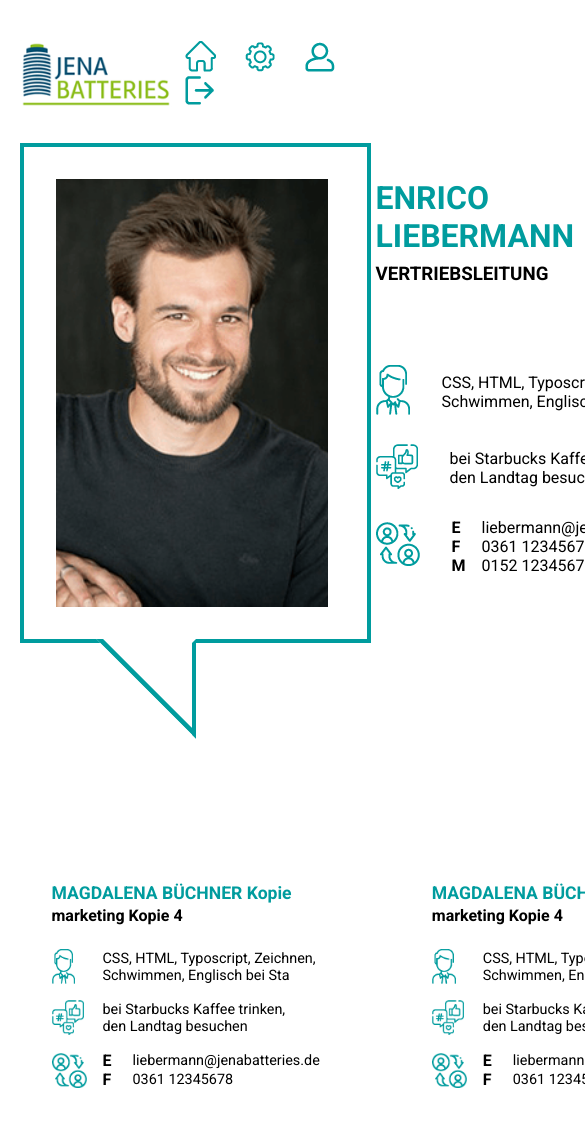
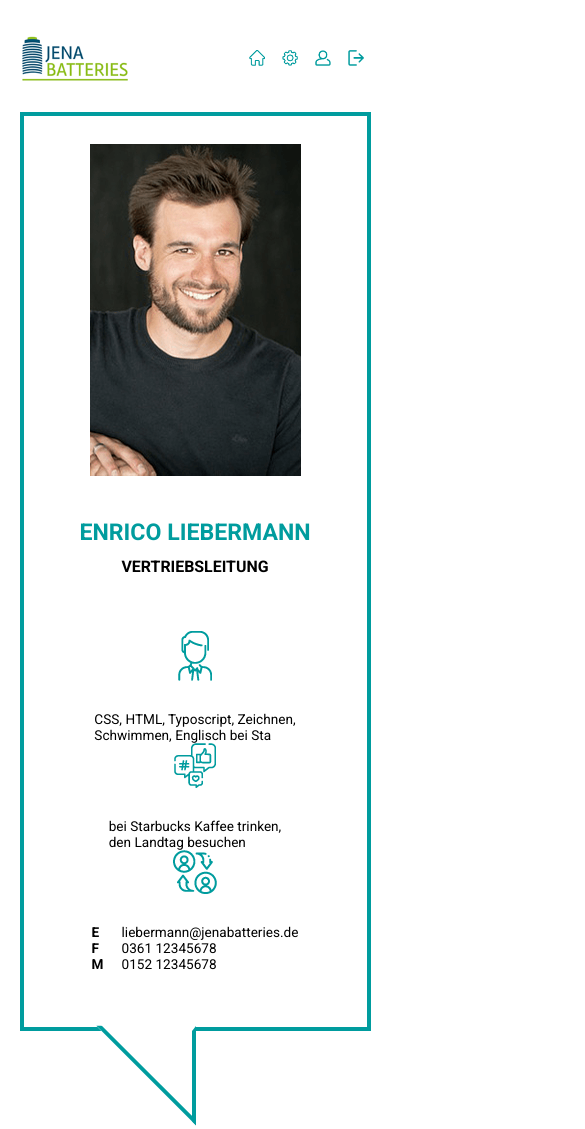
Before and after one commit to abdullahmehboob20s/Jeena-Batteries, a plain HTML site: page index.html in a window 390 px wide. Shown: the top 1129 px of the page, 585 px wide, since content can reach past the window. Drawn offline with Linux system fonts and the light colour scheme.

Commit message:
Update style.css

```diff
--- a/style.css
+++ b/style.css
@@ -12,13 +12,15 @@
   --main-color : #009C9E;
   font-size: 100%;
 }
-
-
+body{
+  background-color: #F3E7C8;
+}
 .container{
   width: 90%;
   max-width: 1050px;
   margin: 0 auto;
-  padding: 2.5rem 0;
+  padding: 2.5rem 3rem;
+  background-color: white;
 }
 
 
@@ -87,7 +89,7 @@
   width: 100px;
   height: 100px;
   background-color: transparent;
-  border-top: 4px solid white;
+  border-top: 5px solid white;
   border-left: 4px solid var(--main-color);
   border-bottom: 4px solid var(--main-color);
   border-right: 4px solid var(--main-color);
@@ -192,21 +194,25 @@
 
 .main_section{
   display: flex;
-
+  padding-bottom: 3rem;
 }
 
 .main_sec_details{
-  flex: 1;
+  /* flex: 1; */
 }
 
 .main_sec_image{
-  flex: .4;
+  /* flex: .4; */
+
+  width: 20%;
   margin-right: 2rem;
+  /* border: 2px solid red; */
 }
 
 .main_sec_image img{
   width: 100%;
   height: 100%;
+  object-fit: contain;
 }
 .main_sec_details_content{
   margin-top: 1.5rem;
@@ -283,3 +289,293 @@ footer img{
 /* ================================================== FOOTER ENDS ========================================================== */
 /* ============================================================================================================================ */
 /* ============================================================================================================================ */
+
+
+
+
+
+
+@media (max-width :1010px){
+  .main_sections{
+    grid-gap: 3rem;
+  }
+
+  .main_section{
+    display: flex;
+
+  }
+
+
+
+  .main_sec_image{
+
+    margin-right: 1rem;
+  }
+
+}
+@media (max-width :940px){
+  :root{
+    font-size: 85%;
+  }
+
+  .cliped_path{
+    top: 99.9%;
+    left: 30%;
+    background-color: white;
+  }
+}
+
+
+@media (max-width : 850px){
+  body{
+    background-color: white;
+  }
+  .container{
+    width: 90%;
+    max-width: 1050px;
+    margin: 0 auto;
+    padding: 2.5rem 0rem;
+    background-color: white;
+  }
+
+  .main_sections{
+    width: 100%;
+    display: grid;
+    grid-template-columns: 1fr ;
+    grid-auto-rows: auto;
+    grid-gap: 5rem;
+    margin-bottom: 20rem;
+  }
+  .main_section{
+    display: flex;
+    padding-bottom: 3rem;
+    /* border: 2px solid red; */
+    height: 250px;
+  }
+
+  .main_sec_image{
+    /* flex: .4; */
+    width: 20%;
+    margin-right: 2rem;
+  }
+  .main_sec_image img{
+    width: 100%;
+    height: 100%;
+  }
+
+
+}
+
+
+@media (max-width : 800px){
+  .hero{
+    position: relative;
+    width: 100%;
+    height: 380px;
+    border: 4px solid var(--main-color);
+    margin-top: 2rem;
+    padding: 2rem;
+    display: flex;
+    margin-bottom: 15rem;
+  }
+
+  .hero_right{
+    flex: 1;
+    height: 100%;
+    display: flex;
+    flex-direction: column;
+  }
+
+  .hero_title{
+    color: var(--main-color);
+    margin-bottom: .5rem;
+  }
+
+  .hero_details{
+    padding: 2rem 0;
+    flex: 1;
+    margin-top: .5rem;
+    display: flex;
+    flex-direction: column;
+    justify-content: space-between;
+  }
+
+
+}
+
+
+@media (max-width : 710px){
+  .hero{
+    height: auto;
+    flex-direction: column;
+    align-items: center;
+  }
+  .hero_left{
+    margin-right: 0rem;
+    margin-bottom: 3rem;
+  }
+
+  .hero_details{
+    margin-top:2rem;
+    display: flex;
+    flex-direction: column;
+    justify-content: space-between;
+  }
+  .hero_right{
+    flex: 1;
+    height: 350px;
+    width: 100%;
+    display: flex;
+    flex-direction: column;
+  }
+
+
+  .main_sec_image{
+    /* flex: .4; */
+    width: 25%;
+    margin-right: 2rem;
+  }
+  .main_sec_image img{
+    width: 100%;
+    height: 100%;
+  }
+
+  footer{
+    display: flex;
+    justify-content: center;
+  }
+
+  footer img{
+    width: 120px;
+    height: 120px;
+    object-fit: contain;
+    margin: 0 1rem;
+  }
+
+}
+
+@media (max-width : 540px){
+
+
+  .header_image{
+    width: 130px;
+    height: 100%;
+
+  }
+
+  .header_image img{
+    width: 100%;
+    height: 100%;
+  }
+
+  .header_links img{
+    width: 25px;
+    height: 25px;
+    object-fit: contain;
+    margin: 0 .5rem;
+    cursor: pointer;
+    /* border: 2px solid red;  */
+
+  }
+  footer img{
+    width: 90px;
+    height: 90px;
+    object-fit: contain;
+    margin: 0 1rem;
+  }
+}
+
+
+@media (max-width : 480px){
+  .main_section{
+    display: flex;
+    /* border: 2px solid red; */
+    padding-bottom: 3rem;
+    flex-direction: column;
+    height: auto;
+    align-items: center;
+  }
+  .main_sec_image{
+    /* flex: .4; */
+    /* border: 2px solid red; */
+    width: 30%;
+    margin-right: 0rem;
+    margin-bottom: 3rem;
+  }
+  .h_detail{
+    display: flex;
+    align-items: center;
+    flex-direction: column;
+  }
+
+  .h_detail_img{
+    margin-right: 0rem;
+    margin-bottom: 2rem;
+  }
+
+  .h_detail_disc_nested{
+    display: flex;
+    align-items: center;
+  }
+
+  .h_detail_disc_nested span{
+    font-weight: 800;
+    width: 30px;
+  }
+
+  .hero_right {
+    flex: 1;
+    height: 650px;
+    /* border: 2px solid red; */
+    width: 100%;
+    display: flex;
+    flex-direction: column;
+}
+.hero_title {
+  color: var(--main-color);
+  margin-bottom: .8rem;
+  text-align: center;
+  font-size: 1.7rem;
+}
+.hero_title_2 {
+  text-align: center;
+}
+footer{
+  display: flex;
+  justify-content: center;
+  flex-direction: column;
+  align-items: center;
+}
+
+footer img{
+  width: 100px;
+  height: 100px;
+  object-fit: contain;
+  margin: 1rem 0rem;
+}
+
+
+.header_image{
+  width: 110px;
+  height: 110%;
+
+}
+
+.header_image img{
+  width: 100%;
+  height: 100%;
+}
+
+.header_links img{
+  width: 16px;
+  height: 16px;
+  object-fit: contain;
+  margin: 0 .5rem;
+  cursor: pointer;
+  /* border: 2px solid red;  */
+
+}
+
+
+
+}
```
